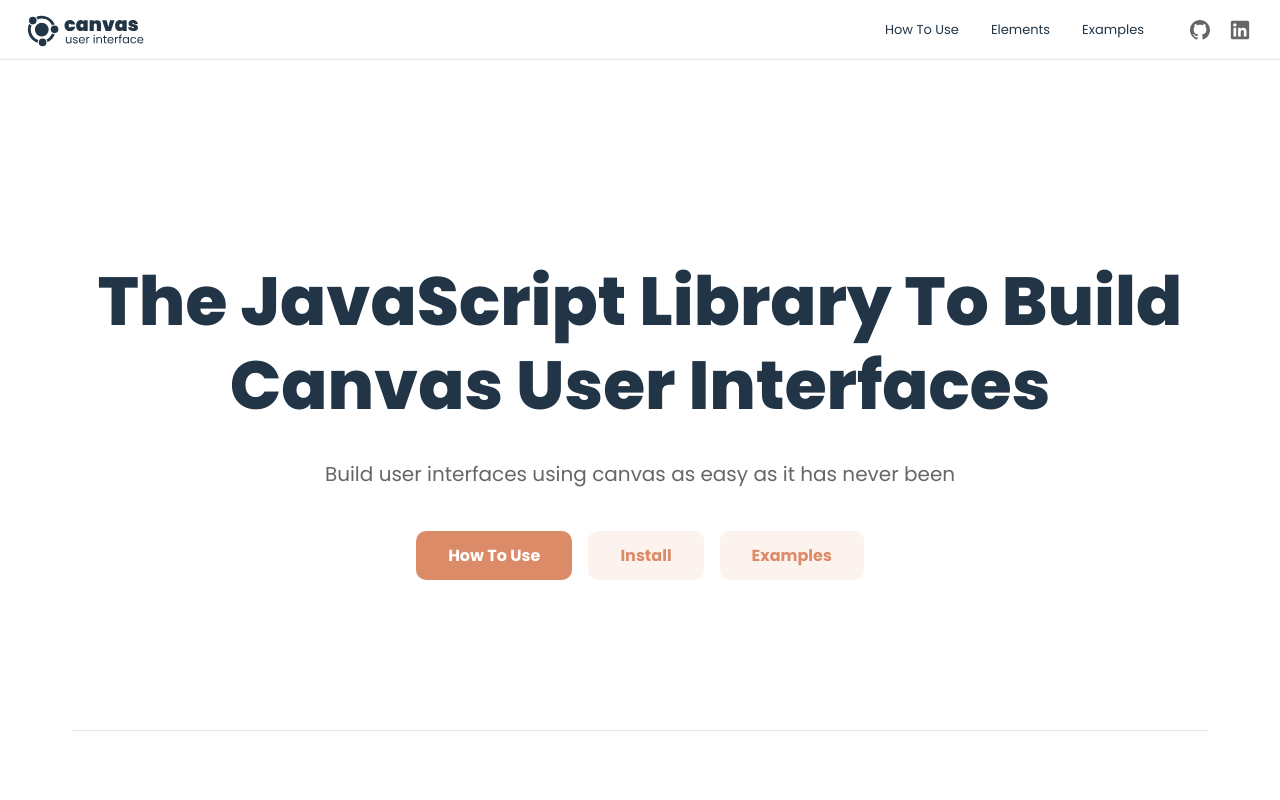
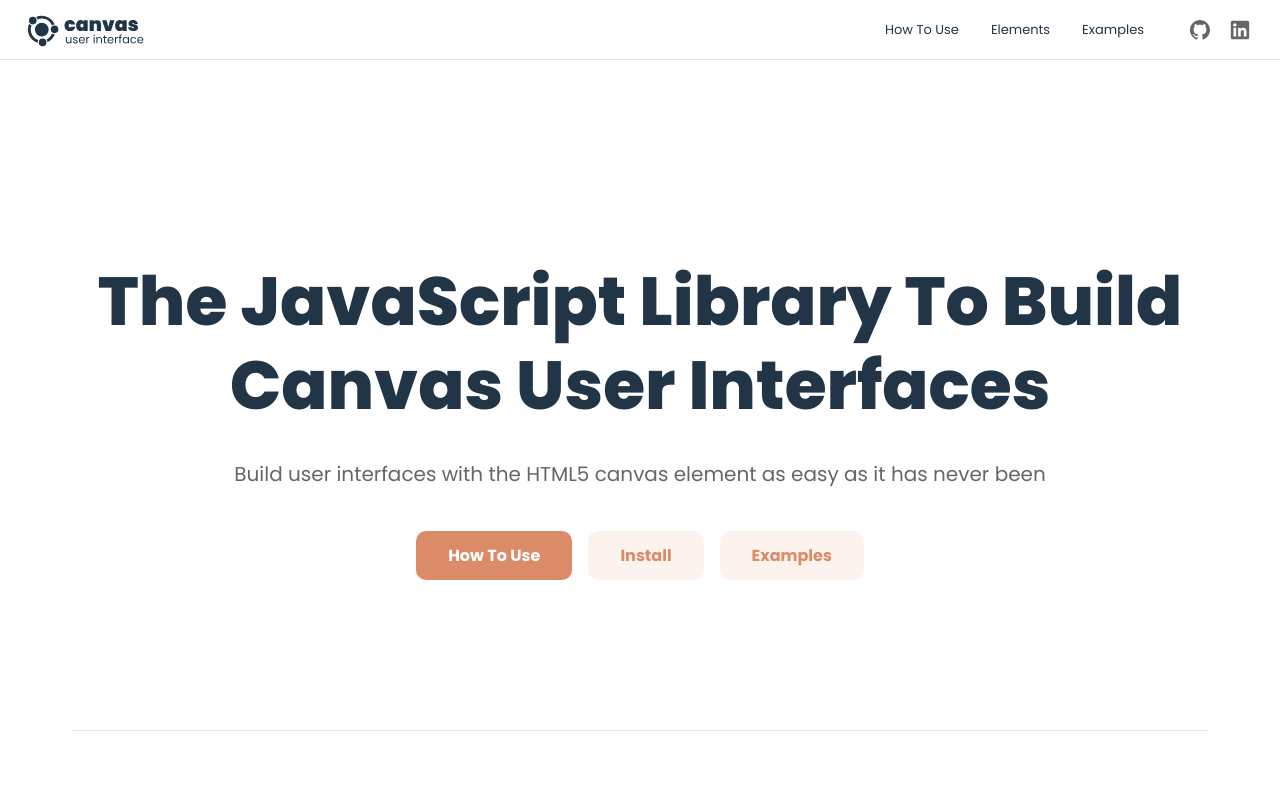
Before and after one commit to martiserra99/canvas-user-interface-docs, a Next.js app: page / in a window 1280 px wide. Shown: the top 800 px of the page. Built offline with nearby package versions, Linux system fonts and the light colour scheme.

Commit message:
Improve text

```diff
--- a/src/pages/home/components/hero.js
+++ b/src/pages/home/components/hero.js
@@ -9,7 +9,8 @@ export default function Hero() {
         The JavaScript Library To Build Canvas User Interfaces
       </h1>
       <p className={styles.subheadline}>
-        Build user interfaces using canvas as easy as it has never been
+        Build user interfaces with the HTML5 canvas element as easy as it has
+        never been
       </p>
       <div className={styles.links}>
         <Link
```
